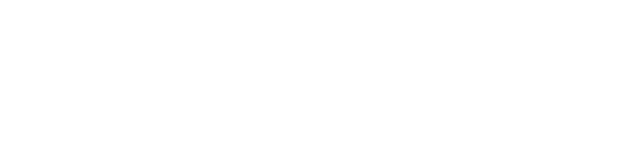
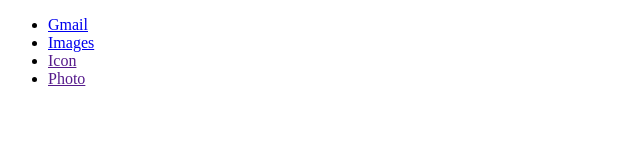
Before and after one commit to andresgrdn/google-clone-curso-html-css-practico, a plain HTML site: page index.html in a window 1280 px wide. Shown: the whole page, without its empty margins (0-640 px from the left). Drawn offline with Linux system fonts and the light colour scheme.

Commit message:
Clase 2: header con links

```diff
--- a/index.html
+++ b/index.html
@@ -11,6 +11,15 @@
   <link rel="stylesheet" href="./css/main.css">
 </head>
 <body>
-
+  <header>
+    <nav>
+      <ul>
+        <li><a href="https://mail.google.com/mail/&ogbl">Gmail</a></li>
+        <li><a href="https://www.google.com.ec/imghp?hl=en&ogbl">Images</a></li>
+        <li><a href="">Icon</a></li>
+        <li><a href="">Photo</a></li>
+      </ul>
+    </nav>
+  </header>
 </body>
 </html>
```
